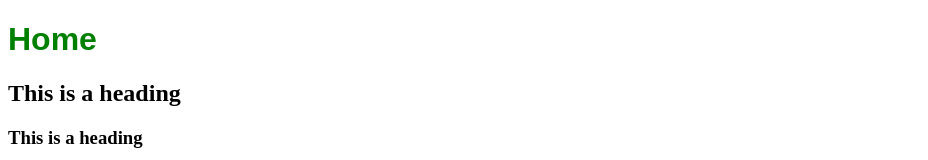
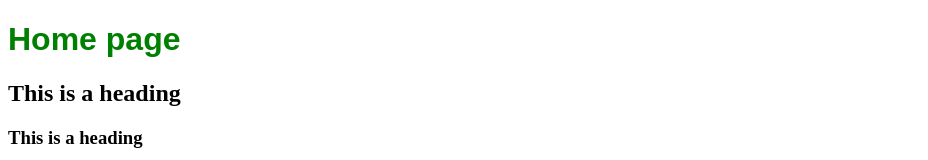
Before and after one commit to SizakeleT/My-e-commerce-store, a plain HTML site: page index.html in a window 1280 px wide. Shown: the top 160 px of the page, without its empty margins (0-928 px from the left). Drawn offline with Linux system fonts and the light colour scheme.

Commit message:
Update index.html

```diff
--- a/index.html
+++ b/index.html
@@ -4,7 +4,7 @@
         <link rel="stylesheet" href="style.css">
     </head>
     <body>
-        <h1>Home </h1>
+        <h1>Home page</h1>
         <h2>This is a heading</h2>
         <h3>This is a heading</h3>
         <h4>This is a heading</h4>
```
